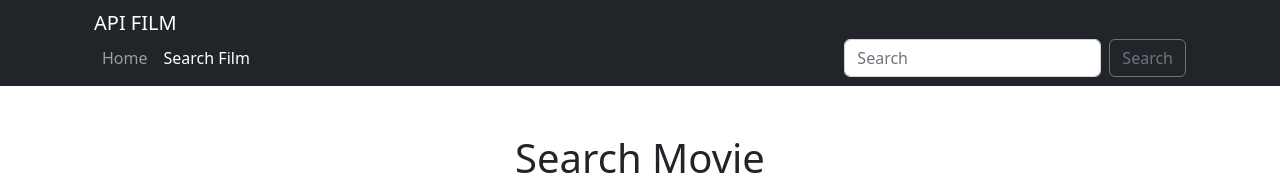
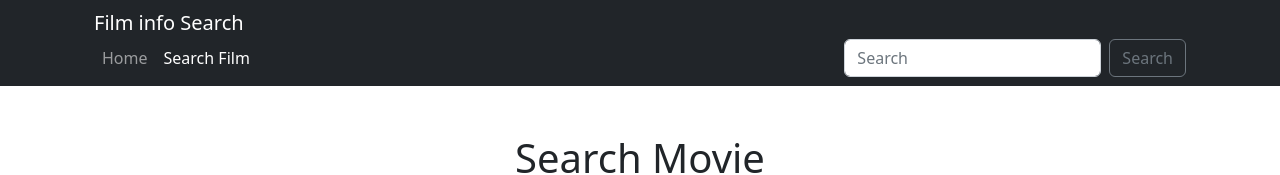
Before and after one commit to ordinaldev/ordinaldev.github.io, a plain HTML site: page api-film/index.html in a window 1280 px wide. Shown: the top 175 px of the page. Drawn offline with nearby package versions, Linux system fonts and the light colour scheme.

Commit message:
Update index.html
Signed-off-by: foxydigital <121743907+foxydigital@users.noreply.github.com>

```diff
--- a/api-film/index.html
+++ b/api-film/index.html
@@ -18,7 +18,7 @@
     <nav class="navbar navbar-dark navbar-expand-lg bg-dark">
         <div class="container">
             <div class="container-fluid">
-                <a class="navbar-brand" href="#">API FILM</a>
+                <a class="navbar-brand" href="#">Film info Search</a>
                 <button class="navbar-toggler" type="button" data-bs-toggle="collapse"
                     data-bs-target="#navbarSupportedContent" aria-controls="navbarSupportedContent"
                     aria-expanded="false" aria-label="Toggle navigation">
```
